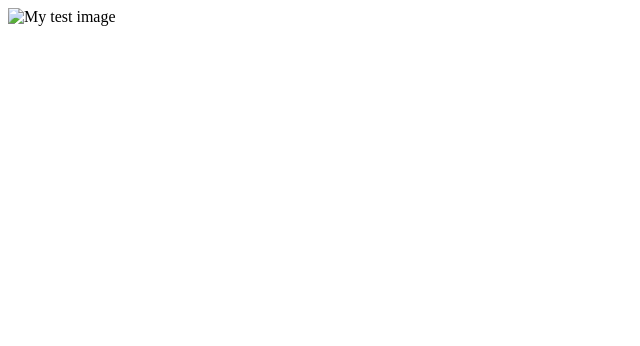
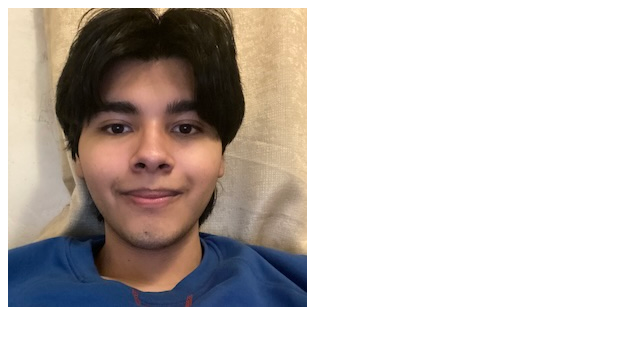
Before and after one commit to CIT82/angeloa-pub, a plain HTML site: page pages/index.html in a window 1280 px wide. Shown: the whole page, without its empty margins (0-640 px from the left). Drawn offline with Linux system fonts and the light colour scheme.

Commit message:
Update index.html

```diff
--- a/pages/index.html
+++ b/pages/index.html
@@ -6,6 +6,6 @@
     <title>Angelo Andrade</title>
   </head>
   <body>
-    <img src="images/firefox-icon.png" alt="My test image" />
+    <img src="https://github.com/CIT82/angeloa-pub/blob/main/images/angeloandrade.jpg?raw=true" alt="My test image" />
   </body>
 </html>
```
